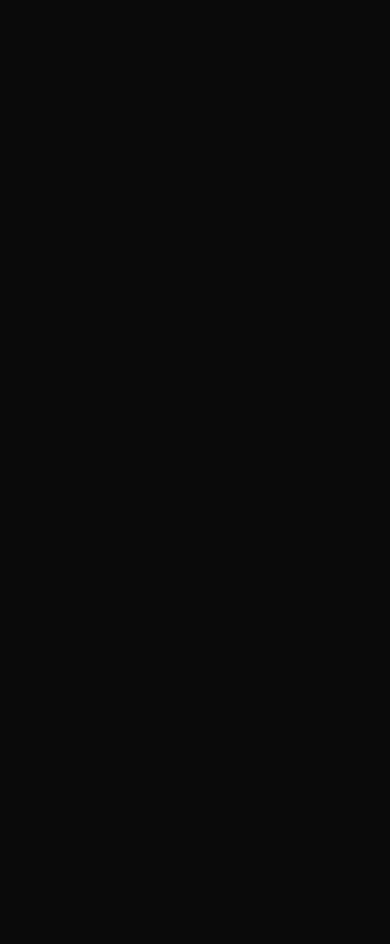
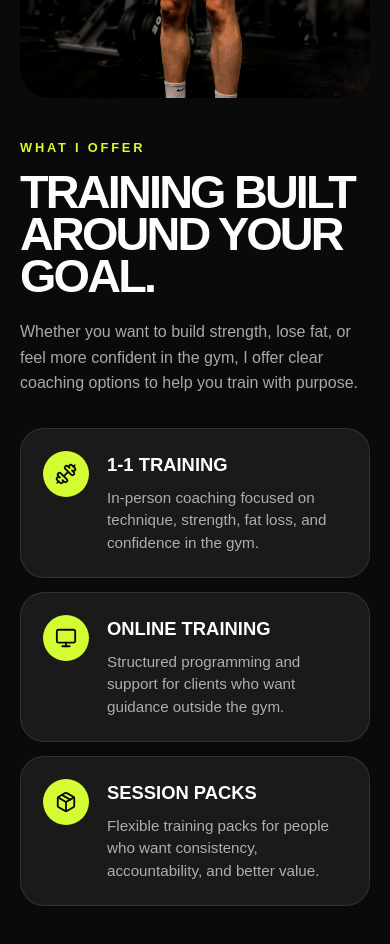
Before and after one commit to alexangria1992/personal-trainer-website, a React (Vite) app: page / in a window 390 px wide. Shown: the part 1620-2564 px from the top of the page. Before the commit the page ends 1196 px from the top, so only its background shows below. Built offline with nearby package versions, Linux system fonts and the light colour scheme.

Commit message:
mobile services

```diff
--- a/src/App.jsx
+++ b/src/App.jsx
@@ -5,6 +5,7 @@
 import './App.css';
 import Navbar from './components/Navbar';
 import Hero from './components/Hero';
+import Services from './components/Services';
 
 function App() {
   const [count, setCount] = useState(0);
@@ -13,6 +14,7 @@
     <>
       <Navbar />
       <Hero />
+      <Services />
     </>
   );
 }
--- a/src/components/Services.css
+++ b/src/components/Services.css
@@ -0,0 +1,86 @@
+.services {
+  background: var(--color-bg);
+  color: var(--color-text);
+  padding: 72px var(--container-padding);
+}
+.services__image {
+  /* height: 70vh; */
+  height: 450px;
+  overflow: hidden;
+  border-radius: 28px;
+  margin-bottom: 40px;
+  background: var(--color-surface);
+}
+
+.services__image img {
+  width: 100%;
+  height: 100%;
+  object-fit: cover;
+  object-position: center top;
+  filter: saturate(1.15) contrast(1.08);
+}
+
+.services__eyebrow {
+  font-family: var(--font-heading);
+  font-size: 0.8rem;
+  font-weight: 800;
+  letter-spacing: 0.22em;
+  text-transform: uppercase;
+  color: var(--color-accent);
+  margin-bottom: 14px;
+}
+
+.services__title {
+  font-family: var(--font-heading);
+  font-size: clamp(2.7rem, 12vw, 4.8rem);
+  font-weight: 900;
+  line-height: 0.9;
+  letter-spacing: -0.06em;
+  text-transform: uppercase;
+}
+
+.services__intro {
+  margin-top: 22px;
+  color: var(--color-muted);
+  line-height: 1.6;
+}
+
+.services__list {
+  display: grid;
+  gap: 14px;
+  margin-top: 32px;
+}
+
+.service-card {
+  display: flex;
+  gap: 18px;
+  padding: 22px;
+  border: 1px solid var(--color-border);
+  border-radius: 24px;
+  background: var(--color-surface);
+}
+
+.service-card__icon {
+  width: 46px;
+  height: 46px;
+  flex-shrink: 0;
+  display: grid;
+  place-items: center;
+  border-radius: 999px;
+  background: var(--color-accent);
+  color: var(--color-bg);
+}
+
+.service-card h3 {
+  font-family: var(--font-heading);
+  font-size: 1.15rem;
+  font-weight: 900;
+  text-transform: uppercase;
+  margin-bottom: 8px;
+}
+
+.service-card p {
+  color: var(--color-muted);
+  font-size: 0.95rem;
+  line-height: 1.5;
+}
--- a/src/components/Services.jsx
+++ b/src/components/Services.jsx
@@ -1,14 +1,55 @@
 import React from 'react';
 import { Dumbbell, Monitor, Package } from 'lucide-react';
 import './Services.css';
-import servicesImg from '../../images/services-photo.png';
+import servicesImg from '../../images/services-photo-2.png';
 
+const services = [
+  {
+    icon: <Dumbbell size={22} />,
+    title: '1-1 Training',
+    text: 'In-person coaching focused on technique, strength, fat loss, and confidence in the gym.',
+  },
+  {
+    icon: <Monitor size={22} />,
+    title: 'Online Training',
+    text: 'Structured programming and support for clients who want guidance outside the gym.',
+  },
+  {
+    icon: <Package size={22} />,
+    title: 'Session Packs',
+    text: 'Flexible training packs for people who want consistency, accountability, and better value.',
+  },
+];
 const Services = () => {
   return (
     <section className='services' id='services'>
       <div className='services__image'>
         <img src={servicesImg} alt='Alex training with dumbbells' />
       </div>
+      <div className='services__content'>
+        <p className='services__eyebrow'>What I Offer</p>
+
+        <h2 className='services__title'>Training Built Around Your Goal.</h2>
+
+        <p className='services__intro'>
+          Whether you want to build strength, lose fat, or feel more confident
+          in the gym, I offer clear coaching options to help you train with
+          purpose.
+        </p>
+
+        <div className='services__list'>
+          {services.map((service) => (
+            <article className='service-card' key={service.title}>
+              <div className='service-card__icon'>{service.icon}</div>
+
+              <div>
+                <h3>{service.title}</h3>
+                <p>{service.text}</p>
+              </div>
+            </article>
+          ))}
+        </div>
+      </div>
     </section>
   );
 };
```
Also changed, not shown: images/services-photo-2.png (added).
